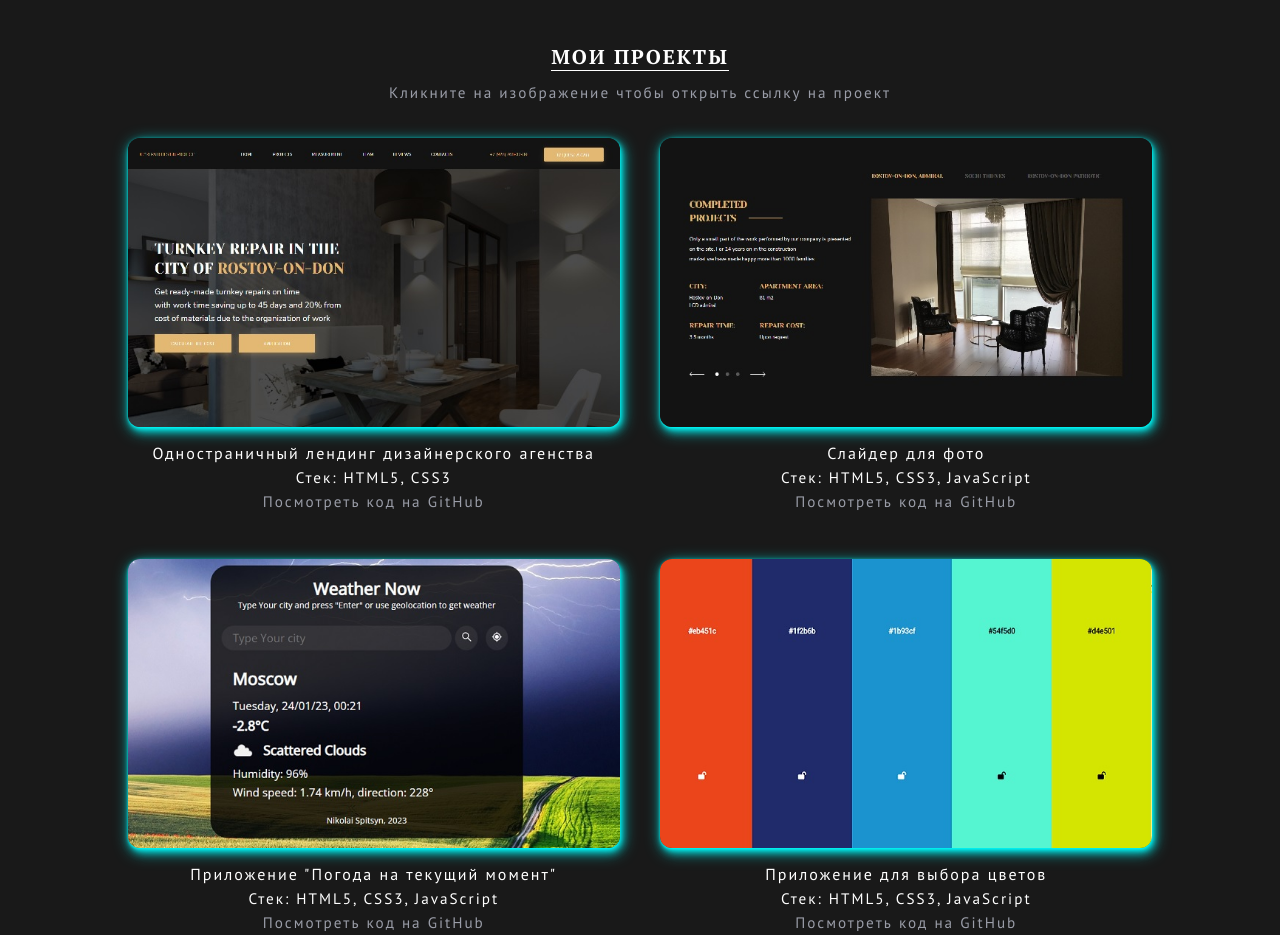
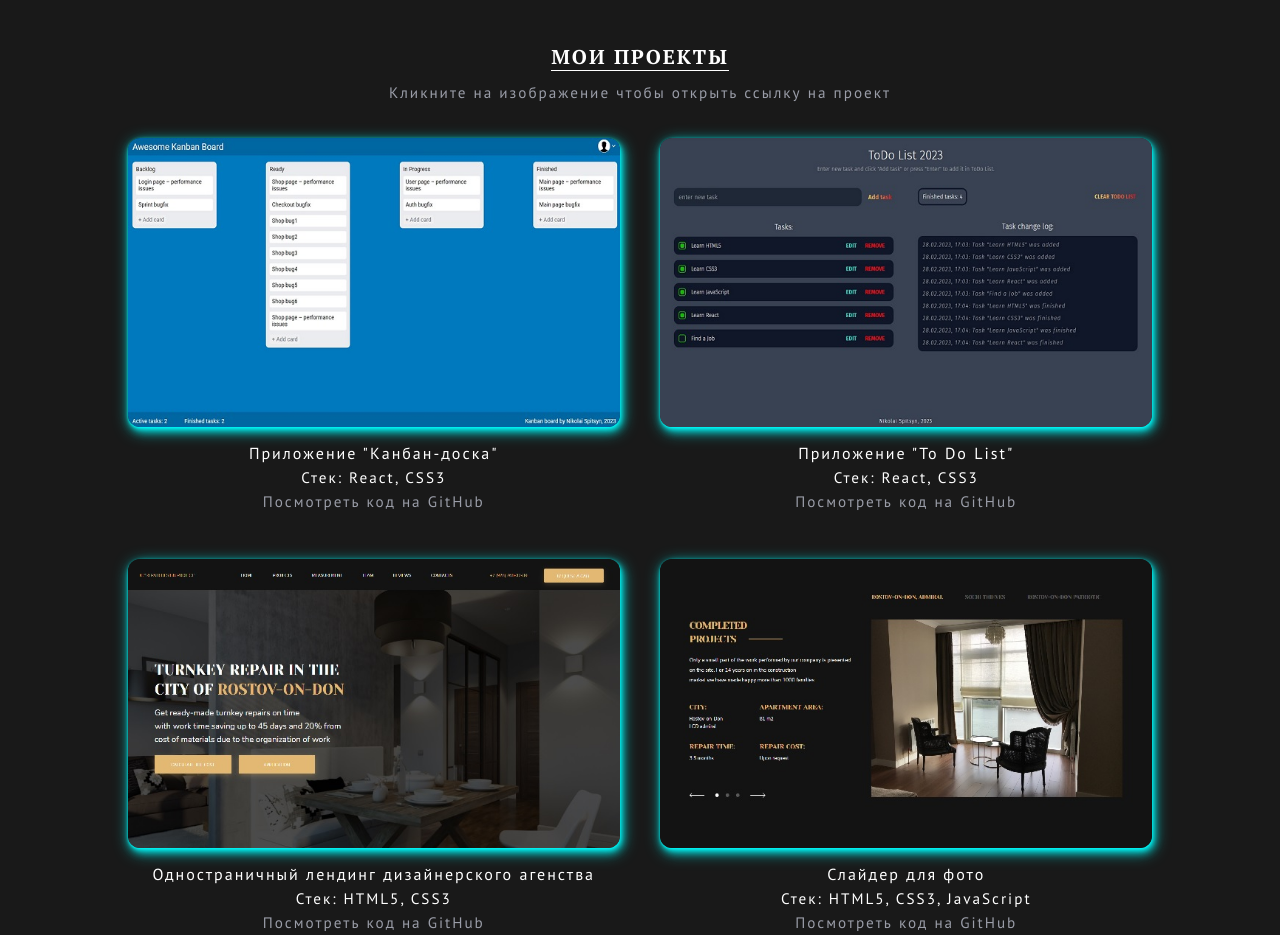
Before and after one commit to Spitsynnick/Portfolio, a plain HTML site: page index.html in a window 1280 px wide. Shown: the part 2800-3735 px from the top of the page. Drawn offline with Linux system fonts and the light colour scheme.

Commit message:
Added projects To Do List and Kanban Board

```diff
--- a/index.html
+++ b/index.html
@@ -175,6 +175,20 @@
 
         <div class="projects_content">
             <div class="project">
+                <a href="https://spitsynnick.github.io/Kanban_Board/" target="_blank"><img src="images/kanban_board.jpg" alt="Канбан-доска"></a>
+                <p>Приложение "Канбан-доска"</p>
+                <p>Стек: React, CSS3</p>
+                <a href="https://github.com/Spitsynnick/Kanban_Board" target="_blank">Посмотреть код на GitHub</a>
+            </div>
+
+            <div class="project">
+                <a href="https://spitsynnick.github.io/To_Do_List/" target="_blank"><img src="images/to_do_list.jpg" alt="To Do List"></a>
+                <p>Приложение "To Do List"</p>
+                <p>Стек: React, CSS3</p>
+                <a href="https://github.com/Spitsynnick/To_Do_List" target="_blank">Посмотреть код на GitHub</a>
+            </div>
+
+            <div class="project">
                 <a href="https://spitsynnick.github.io/Landing_Rostov-on-Don/" target="_blank"><img src="images/landing_rostov_on_don.jpg" alt="Лендинг"></a>
                 <p>Одностраничный лендинг дизайнерского агенства</p>
                 <p>Стек: HTML5, CSS3</p>
```
